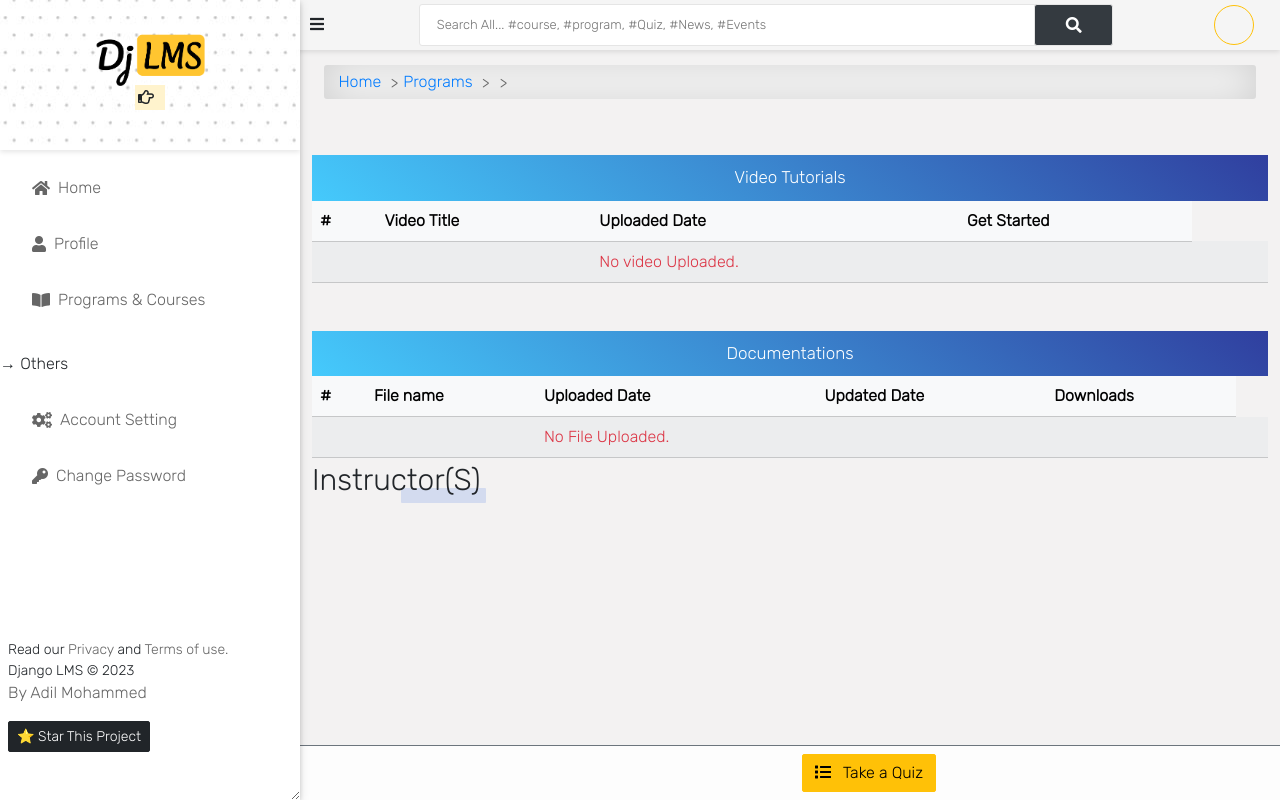
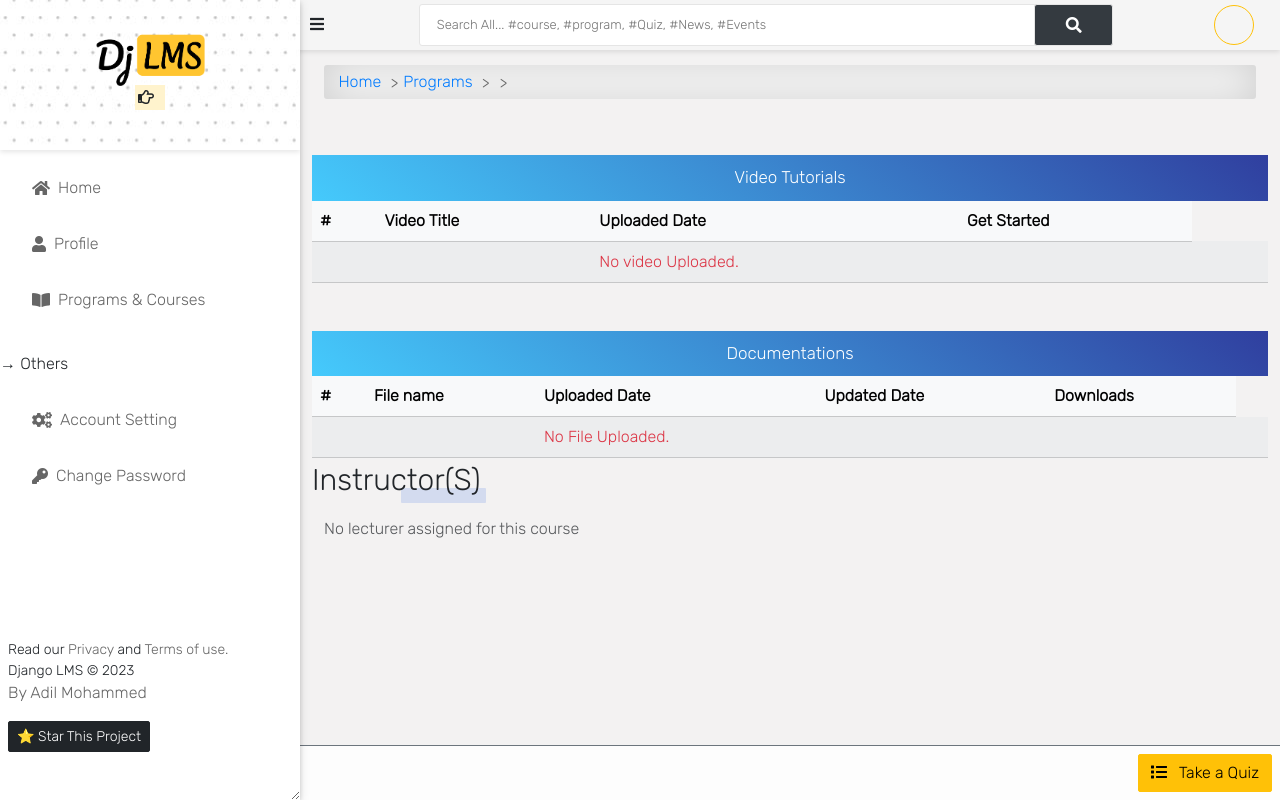
Before and after one commit to adilmohak/django-lms, a Django app: template templates/course/course_single.html in a window 1280 px wide. Run offline with Django 3.2, Linux system fonts and the light colour scheme; the template is opened without the code that fills it, so the values that code supplies are empty; some libraries are stand-ins or nearby versions.

Commit message:
Few UI updates

```diff
--- a/templates/course/course_single.html
+++ b/templates/course/course_single.html
@@ -13,8 +13,8 @@
     </div>
 
     <div class="manage-wrap">
-        <div class="row">
-            <div class="col ml-auto">
+        <div class="d-flex">
+            <div class="">
                 {% if request.user.is_superuser or request.user.is_lecturer %}
                 <a class="btn btn-primary" href="{% url 'upload_file_view' course.slug %}"><i class="fas fa-plus"></i>
                     Upload new file
@@ -24,7 +24,7 @@
                 </a>
                 {% endif %}
             </div>
-            <div class="col text-right">
+            <div class="ms-auto">
                 <a class="btn btn-warning" href="{% url 'quiz_index' course.slug %}"><i class="fas fa-list"></i>
                     Take a Quiz
                 </a>
@@ -105,8 +105,8 @@
                                 </div>
                             </td>
                             {% endif %}
-
-                            {% empty %}
+                        </tr>
+                        {% empty %}
                         <tr>
                             <td></td>
                             <td></td>
@@ -183,8 +183,8 @@
                                 </div>
                             </td>
                             {% endif %}
-
-                            {% empty %}
+                        </tr>
+                        {% empty %}
                         <tr>
                             <td></td>
                             <td></td>
@@ -213,7 +213,7 @@
 
 </div>
 
-<div class="site-section">
+<div class="site-section mb-5">
     <div class="title-1">Instructor(s)</div>
     <br>
     <div class="container marketing">
@@ -237,6 +237,8 @@
                 </p>
                 <!-- <p><a class="btn btn-secondary" href="#" role="button">View details &raquo;</a></p> -->
             </div>
+            {% empty %}
+            <h6 class="text-muted mt-3">No lecturer assigned for this course</h6>
             {% endfor %}
 
         </div>
--- a/templates/quiz/quiz_list.html
+++ b/templates/quiz/quiz_list.html
@@ -59,11 +59,11 @@
                     <small class="col-6 text-right">Time set: <b>1:30</b></small>
                 </div> -->
                 <div class="d-flex">
-                    <a class="btn btn-block btn-secondary" href="{% url 'quiz_take' pk=course.pk slug=quiz.slug %}">{% trans "Start quiz" %} &raquo;</a>
+                    <a class="btn btn-block btn-secondary w-100" href="{% url 'quiz_take' pk=course.pk slug=quiz.slug %}">{% trans "Start quiz" %} &raquo;</a>
 
                     {% if request.user.is_superuser or request.user.is_lecturer %}
-                        <li class="dropdown">
-                            <a class="btn btn-default bg-light ml-2" href="#" id="dropdown01" data-toggle="dropdown"><i class="fas fa-ellipsis-v m-0"></i></a>
+                        <li class="dropup">
+                            <button class="btn btn-default bg-light ms-2" type="button" data-bs-toggle="dropdown"><i class="fas fa-ellipsis-v m-0"></i></button>
                             <div class="dropdown-menu dropdown-menu-top-left" aria-labelledby="dropdown01">
                                 <a href="{% url 'quiz_update' slug=course.slug pk=quiz.id %}" class="update"><i class="fas fa-pencil-alt"></i> Edit</a>
                                 <a href="{% url 'quiz_delete' slug=course.slug pk=quiz.id %}" class="delete"><i class="fas fa-trash-alt"></i> Delete</a>
```
Also changed, not shown: templates/course/program_single.html (+4 -4 lines).
